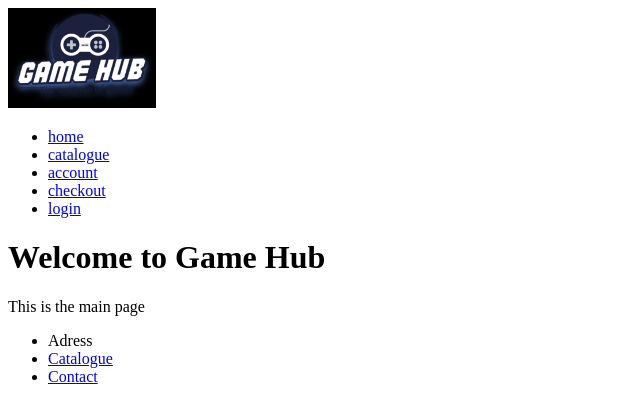
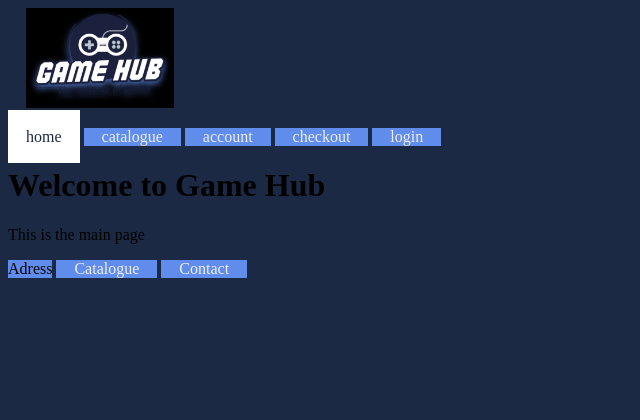
Before and after one commit to Purgatos81/GameHub2020, a plain HTML site: page index.html in a window 1280 px wide. Shown: the whole page, without its empty margins (0-640 px from the left). Drawn offline with Linux system fonts and the light colour scheme.

Commit message:
Added to index and css styles

```diff
--- a/css/styles.css
+++ b/css/styles.css
@@ -0,0 +1,27 @@
+body {
+    background-color: #1c2945/* - #06080e*/;
+}
+
+nav li {
+    display: inline-block;
+    background-color: #608CEB;
+}
+
+nav a {
+    color: #eee /* #1C2945*/;
+    text-decoration: none;
+    padding: 18px;
+}
+
+nav a:hover {
+    text-decoration: underline;
+}
+
+nav ul {
+    padding: 0px;
+}
+
+.active {
+    background-color: white;
+    color: #1C2945;
+}
--- a/index.html
+++ b/index.html
@@ -5,6 +5,7 @@
         <meta charset="UTF-8">
         <meta name="description" content="This is a page for buying and selling games">
         <meta name="viewport" content="width=device-width, initial-scale=1.0">
+        <link href="css/styles.css" rel="stylesheet">
     </head>
     <body>
         <header>
@@ -15,7 +16,7 @@
                     </a>
                 </div>
                 <ul>
-                    <li><a href="index.html">home</a></li>
+                    <li><a href="index.html" class="active">home</a></li>
                     <li><a href="catalogue.html">catalogue</a></li>
                     <li><a href="account.html">account</a></li>
                     <li><a href="checkout.html">checkout</a></li>
```
